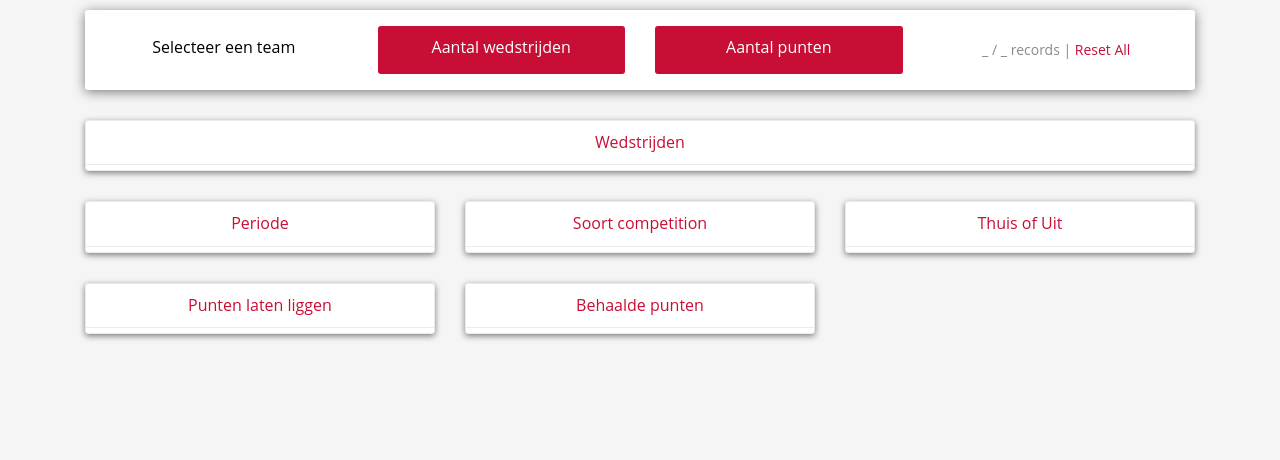
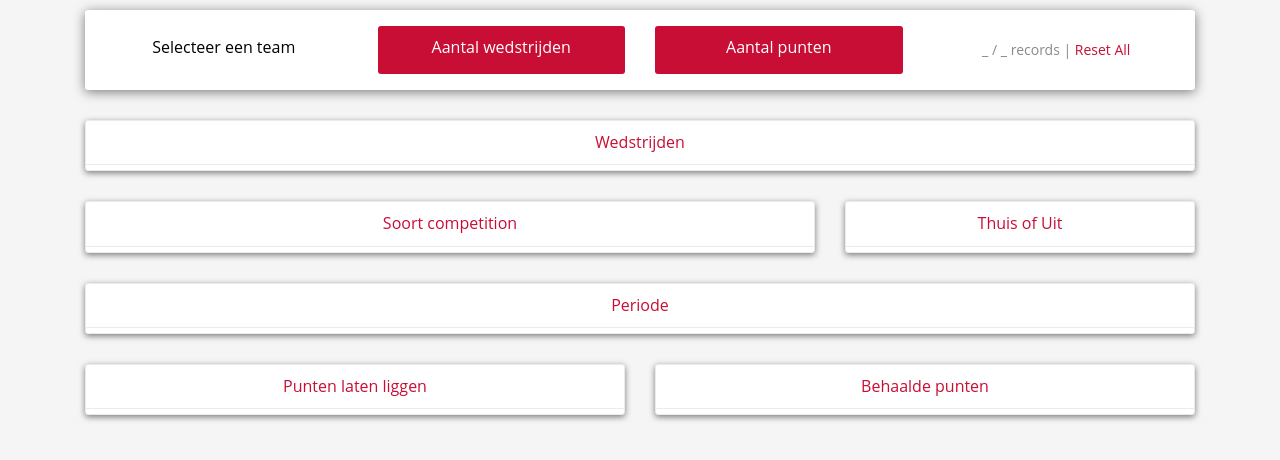
Before and after one commit to KevinSnijders/data-visualisation, a website: page public/index.html in a window 1280 px wide. Shown: the part 172-632 px from the top of the page. Drawn offline with Linux system fonts and the light colour scheme; files that its build step writes are made by us from their sources; no server answers; files whose address does not match are found by name.

Commit message:
Changed chart order and column width

```diff
--- a/public/index.html
+++ b/public/index.html
@@ -69,13 +69,7 @@
         </div>
 
         <div class="row">
-            <div class="col-12 col-md-6 col-lg-4" data-step="6"
-                 data-intro="Hier kan gefilterd worden op een periode" data-position="right">
-                <div class="chart chart__date-time">
-                    <h2 class="chart__title bold">Periode</h2>
-                </div>
-            </div>
-            <div class="col-12 col-md-6 col-lg-4" data-step="7"
+            <div class="col-12 col-md-6 col-lg-8" data-step="7"
                  data-intro="Hier kan gefilterd worden op competitie"
                  data-position="left">
                 <div class="chart chart__competition">
@@ -88,14 +82,20 @@
                     <h2 class="chart__title">Thuis of Uit</h2>
                 </div>
             </div>
-            <div class="col-12 col-md-6 col-lg-4" data-step="9"
+            <div class="col-12" data-step="6"
+                 data-intro="Hier kan gefilterd worden op een periode" data-position="right">
+                <div class="chart chart__date-time">
+                    <h2 class="chart__title bold">Periode</h2>
+                </div>
+            </div>
+            <div class="col-12 col-md-6 col-lg-6" data-step="9"
                  data-intro="Hier kan gefilterd worden op of er punten zijn verspeelt"
                  data-position="right">
                 <div class="chart chart__lost-points">
                     <h2 class="chart__title">Punten laten liggen</h2>
                 </div>
             </div>
-            <div class="col-12 col-md-6 col-lg-4" data-step="10"
+            <div class="col-12 col-md-6 col-lg-6" data-step="10"
                  data-intro="Hier kan gefilter worden op of er gewonnen, gelijk gespeeld of verloren is."
                  data-position="top">
                 <div class="chart chart__points">
```
Also changed, not shown: build/index.html.
